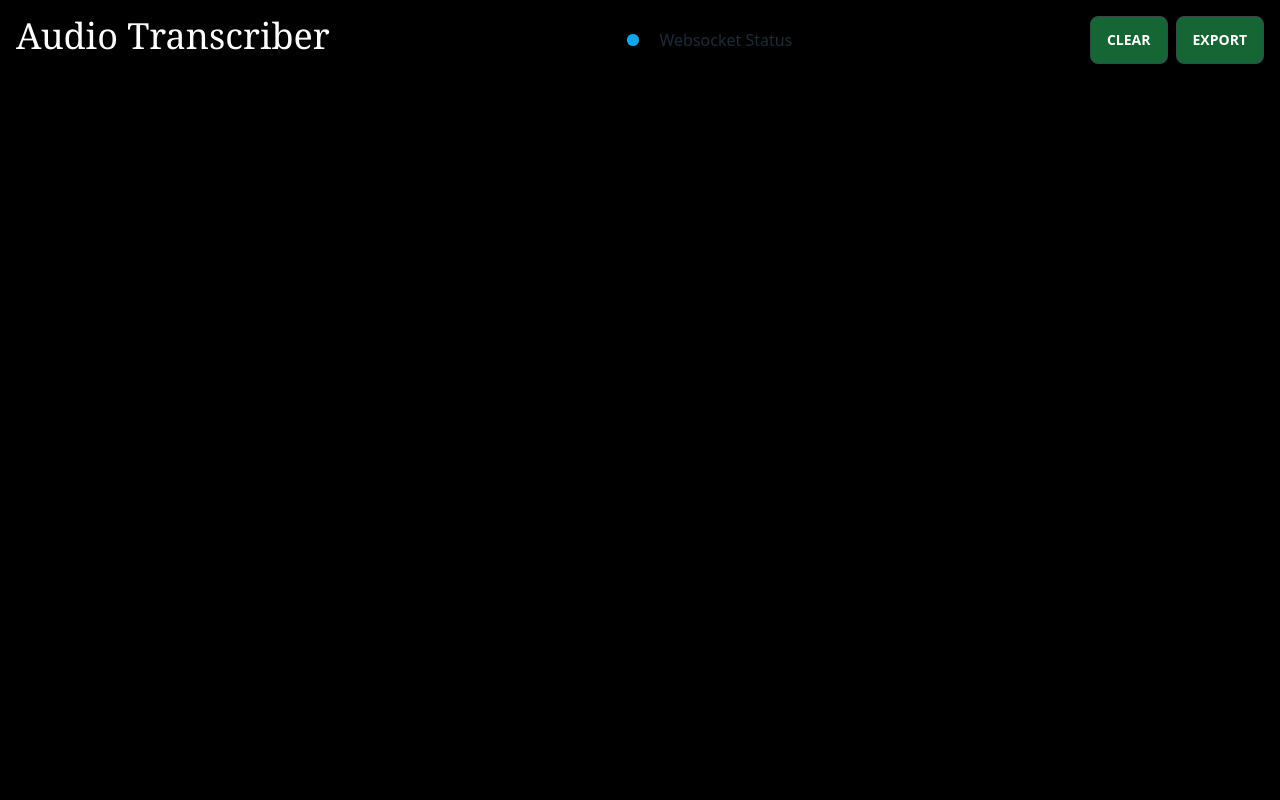
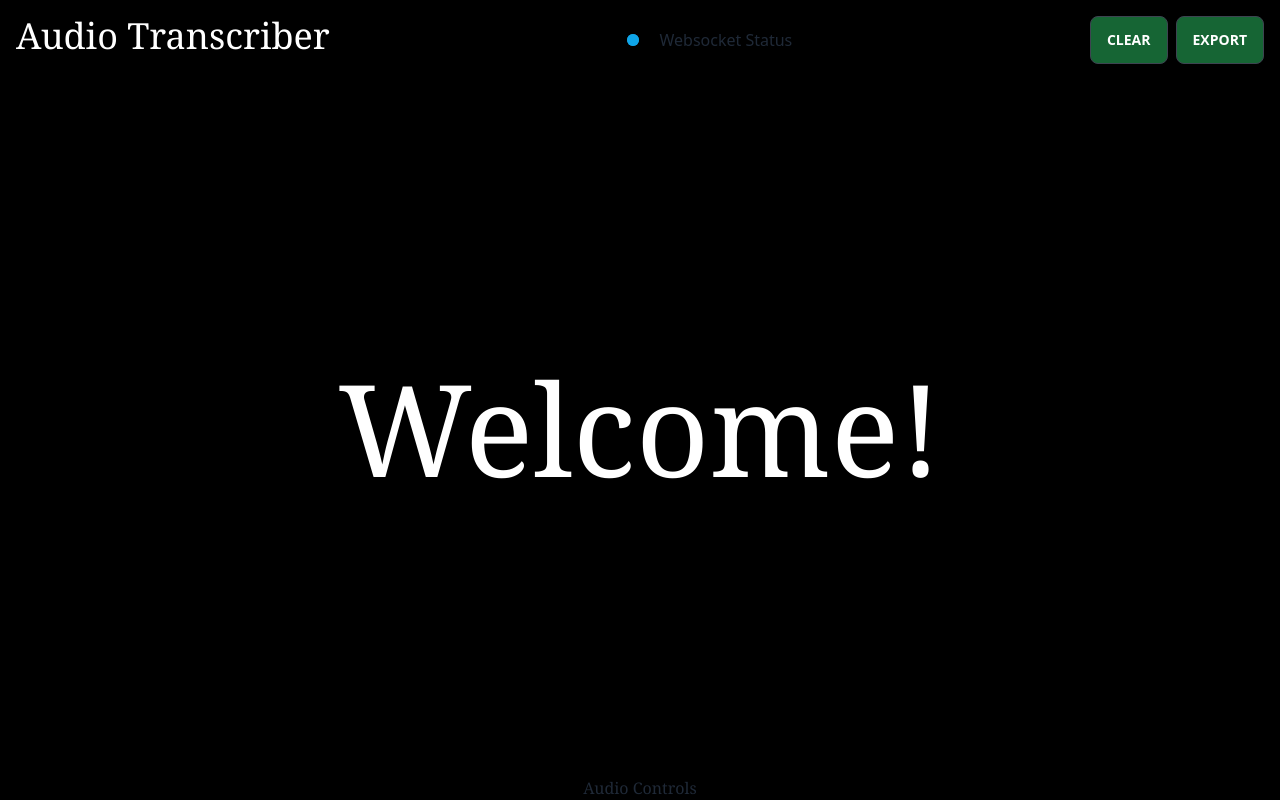
Before and after one commit to ali-gulzar/vue-transciber-audio, a Vue app: page / in a window 1280 px wide. Built offline with nearby package versions, Linux system fonts and the light colour scheme.

Commit message:
Specify content section and audio controls section in screen

```diff
--- a/src/renderer/src/App.vue
+++ b/src/renderer/src/App.vue
@@ -1,17 +1,19 @@
 <script setup lang="ts">
-import 'animate.css'
 import Header from './components/Header.vue'
+import Container from './components/Container.vue'
+import AudioControls from './components/AudioControls.vue'
 </script>
 
 <template>
   <!-- container -->
-  <div class="h-screen bg-black">
+  <div class="flex flex-col h-screen bg-black">
     <!-- header -->
-    <Header></Header>
+    <Header />
 
     <!-- data container -->
-    <!-- <h1 class="text-white text-9xl font-serif animate-pulse">Audio Transcriber</h1> -->
+    <Container />
 
     <!-- audio controls container -->
+    <AudioControls />
   </div>
 </template>
--- /dev/null
+++ b/src/renderer/src/components/AudioControls.vue
@@ -0,0 +1,3 @@
+<template>
+  <div class="flex justify-center font-serif">Audio Controls</div>
+</template>
--- /dev/null
+++ b/src/renderer/src/components/Container.vue
@@ -0,0 +1,5 @@
+<template>
+  <div class="flex flex-grow justify-center items-center">
+    <h1 class="text-white text-9xl font-serif">Welcome!</h1>
+  </div>
+</template>
--- a/src/renderer/src/main.ts
+++ b/src/renderer/src/main.ts
@@ -1,4 +1,5 @@
 import { createApp } from 'vue'
+import 'animate.css'
 import App from './App.vue'
 
 createApp(App).mount('#app')
```
